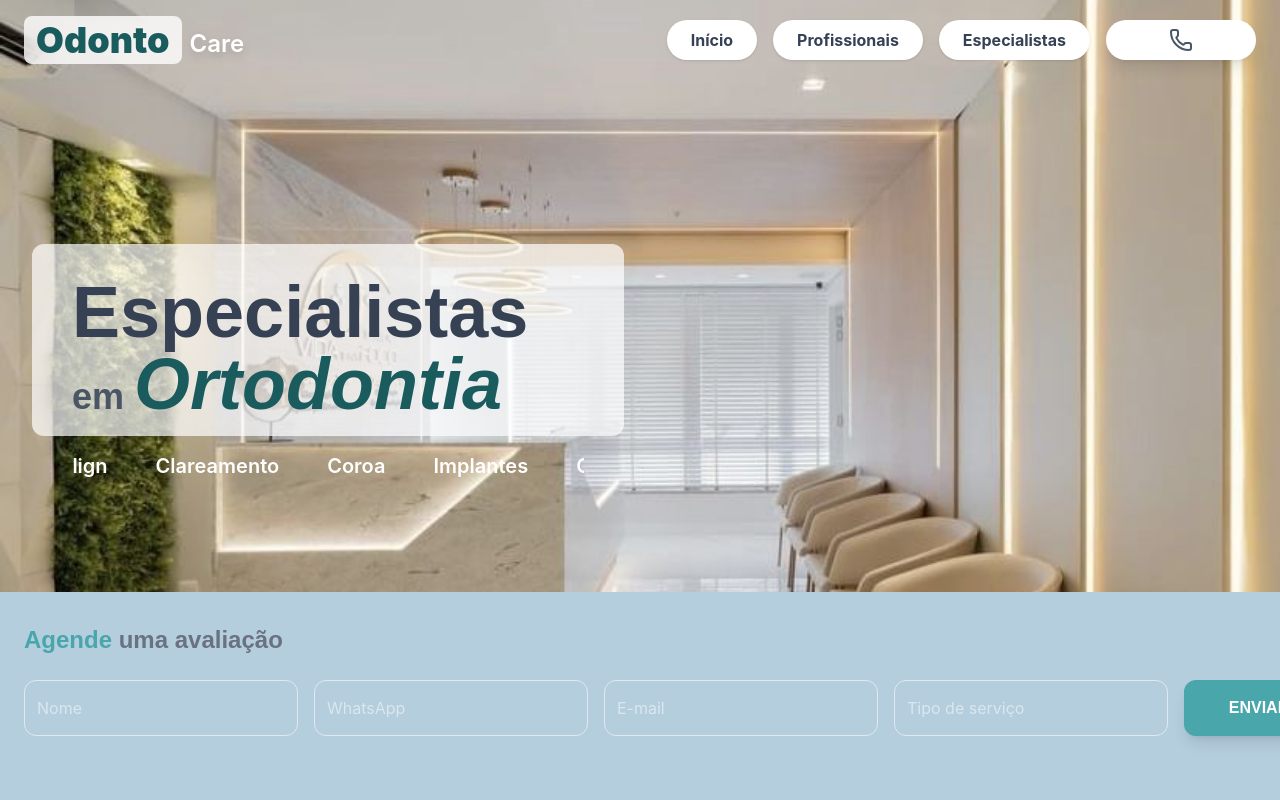
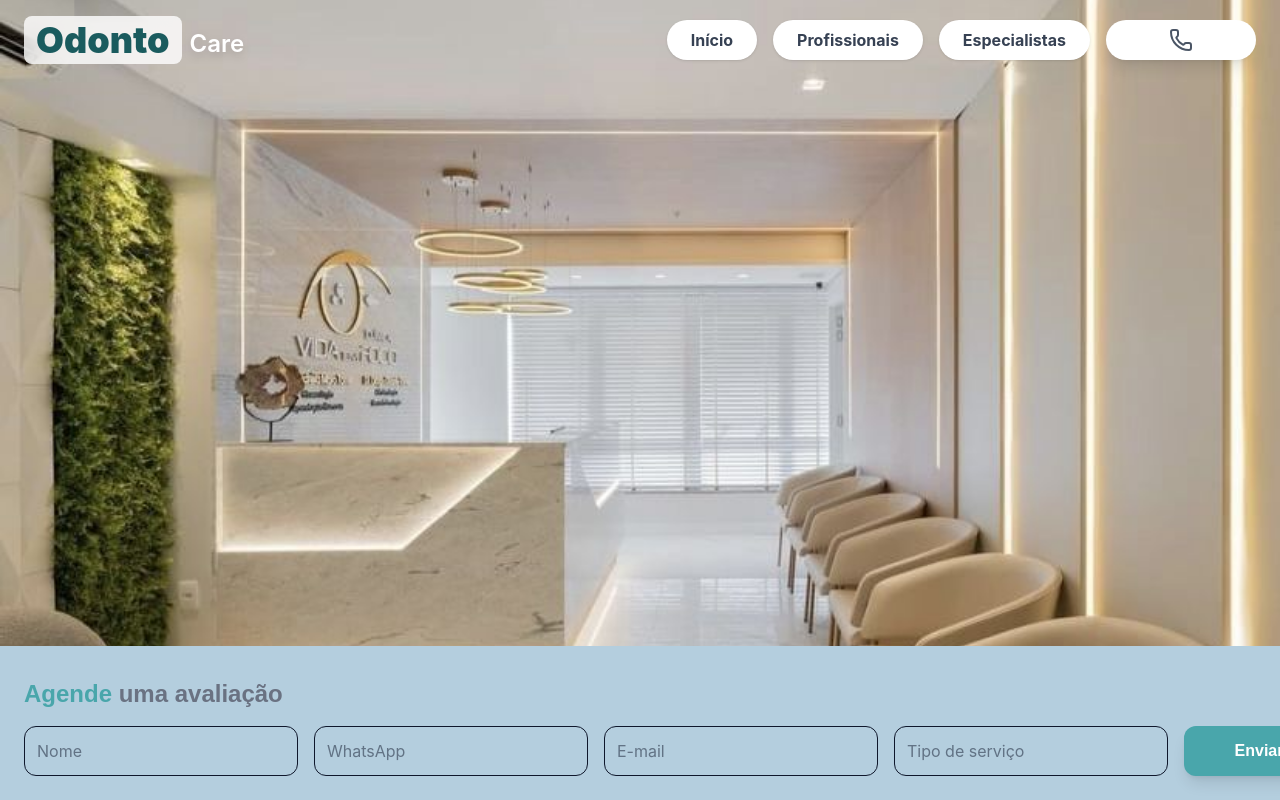
Before and after one commit to Aline12Lima/OralCare, a React (Vite) app: page / in a window 1280 px wide. Shown: the top 800 px of the page. Built offline with nearby package versions, Linux system fonts and the light colour scheme.

Commit message:
atualiza hero

```diff
--- a/src/components/sections/Hero.tsx
+++ b/src/components/sections/Hero.tsx
@@ -1,18 +1,10 @@
+// Hero.tsx (corrigido – removido specialties)
+
 import React, { useState } from "react";
 import { Button } from "../common/Button";
 import heroBg from "../../assets/images/heroBg.jpg";
 
 export const Hero = () => {
-  const specialties = [
-    "Ortodontia",
-    "Invisalign",
-    "Clareamento",
-    "Coroa",
-    "Implantes",
-    "Odontopediatria",
-    "Próteses",
-  ];
-
   const [form, setForm] = useState({
     nome: "",
     telefone: "",
@@ -32,14 +24,14 @@ export const Hero = () => {
 
   const handleSubmit = async (e: React.FormEvent) => {
     e.preventDefault();
+
     setStatus("loading");
     setMsg("");
 
-    const API_URL = import.meta.env.VITE_API_URL; // 👈 AQUI
+    try {
+      const API_URL = import.meta.env.VITE_API_URL;
 
-    try {
       const res = await fetch(`${API_URL}/send`, {
-        // 👈 AQUI
         method: "POST",
         headers: { "Content-Type": "application/json" },
         body: JSON.stringify(form),
@@ -47,142 +39,88 @@ export const Hero = () => {
 
       const data = await res.json();
 
-      if (!res.ok || data.status !== "sucesso") {
-        setStatus("error");
-        setMsg(data?.mensagem || "Não foi possível enviar. Tente novamente.");
-        return;
-      }
+      if (!res.ok) throw new Error(data?.mensagem || "Erro");
 
       setStatus("success");
-      setMsg("Enviado com sucesso! Em breve entraremos em contato.");
+      setMsg("Enviado com sucesso!");
       setForm({ nome: "", telefone: "", email: "", servico: "" });
-    } catch (err) {
-      console.error(err);
+    } catch {
       setStatus("error");
-      setMsg("Erro de conexão com o servidor.");
+      setMsg("Erro ao enviar formulário.");
     }
-    console.log("SUBMIT DISPAROU");
-    console.log("form:", form);
-    console.log("API_URL:", import.meta.env.VITE_API_URL);
   };
 
   return (
     <section id="home" className="w-full">
       <div className="relative min-h-[103vh] w-full -mt-24 overflow-hidden">
-        {/* BACKGROUND DE VÍDEO */}
         <div className="absolute inset-0 z-0 -translate-y-28">
           <img src={heroBg} className="w-full h-full object-cover object-top" />
         </div>
 
-        {/* CONTEÚDO SUPERIOR */}
-        <div className="absolute top-65 py-8 px-10 left-8 h-[24vh] rounded-xl rounded-br-xl lg:left-8 z-20 bg-white/70">
-          <h1 className="text-gray-700   text-6xl lg:text-8xl xl:text-7xl font-black mb-8">
-            Especialistas <br></br>
-            <span className="text-4xl text-gray-600"> em </span>{" "}
-            <span className="italic text-primary  ">Ortodontia</span>
-          </h1>
-
-          <div className="overflow-hidden w-full max-w-lg">
-            <div className="flex animate-scroll gap-12 whitespace-nowrap">
-              {specialties.concat(specialties).map((spec, index) => (
-                <span
-                  key={index}
-                  className="text-white font-semibold text-lg lg:text-xl"
-                >
-                  {spec}
-                </span>
-              ))}
-            </div>
-          </div>
-        </div>
-
-        {/* FAIXA DE AGENDAMENTO */}
-        <div className="absolute bottom-0  w-full bg-cleam py-18 lg:py-8 z-20">
-          <div className="max-w-7xl mx-auto px-6 flex flex-col gap-6">
-            <h2 className="text-gray-500 font-display text-2xl ">
-              <span className="text-secondary"> Agende </span> uma avaliação
+        <div className="absolute bottom-0 w-full bg-cleam py-8 z-20">
+          <div className="max-w-7xl mx-auto px-6">
+            <h2 className="text-gray-500 text-2xl mb-4">
+              <span className="text-secondary">Agende</span> uma avaliação
             </h2>
 
-            {/* FORMULÁRIO */}
             <form
               onSubmit={handleSubmit}
-              className="flex flex-wrap w-full lg:flex-nowrap gap-2 lg:gap-4 mb-10 "
+              className="flex flex-wrap lg:flex-nowrap gap-4"
             >
               <input
                 name="nome"
                 value={form.nome}
                 onChange={handleChange}
-                type="text"
                 placeholder="Nome"
-                className="flex-1 p-3 rounded-xl  border border-gray-200 outline-none focus:border-secondary text-white"
                 required
+                className="flex-1 p-3 rounded-xl border"
               />
               <input
                 name="telefone"
                 value={form.telefone}
                 onChange={handleChange}
-                type="tel"
                 placeholder="WhatsApp"
-                className="flex-1 p-3 rounded-xl  border border-slate-200 outline-none focus:border-secondary text-white"
                 required
+                className="flex-1 p-3 rounded-xl border"
               />
               <input
                 name="email"
+                type="email"
                 value={form.email}
                 onChange={handleChange}
-                type="email"
                 placeholder="E-mail"
-                className="flex-1 p-3 rounded-xl  border border-slate-200 outline-none focus:border-secondary text-white"
                 required
+                className="flex-1 p-3 rounded-xl border"
               />
               <input
                 name="servico"
                 value={form.servico}
                 onChange={handleChange}
-                type="text"
                 placeholder="Tipo de serviço"
-                className="flex-1 p-3 rounded-xl  border border-slate-200 outline-none focus:border-secondary text-white"
                 required
+                className="flex-1 p-3 rounded-xl border"
               />
+
               <Button
                 type="submit"
-                disabled={status === "loading" || status === "success"}
-                className="w-sm !py-4 rounded-xl  uppercase font-black bg-secondary text-white hover:bg-secondary/90 transition-all disabled:opacity-60"
+                disabled={status === "loading"}
+                className="px-8 py-3 rounded-xl bg-secondary text-white font-bold"
               >
-                {status === "loading"
-                  ? "Enviando..."
-                  : status === "success"
-                    ? "Enviado com sucesso!"
-                    : "Enviar"}
+                {status === "loading" ? "Enviando..." : "Enviar"}
               </Button>
             </form>
 
-            {/* FEEDBACK */}
-            {status !== "idle" && (
-              <p className="text-sm">
-                {status === "success" ? (
-                  <span className="text-green-700">{msg}</span>
-                ) : status === "error" ? (
-                  <span className="text-red-700">{msg}</span>
-                ) : null}
+            {msg && (
+              <p
+                className={`mt-3 text-sm ${
+                  status === "success" ? "text-green-700" : "text-red-700"
+                }`}
+              >
+                {msg}
               </p>
             )}
           </div>
         </div>
-
-        {/* ANIMAÇÃO DO CARROSSEL */}
-        <style>
-          {`
-            @keyframes scroll {
-              0% { transform: translateX(0); }
-              100% { transform: translateX(-50%); }
-            }
-            .animate-scroll {
-              display: inline-flex;
-              animation: scroll 20s linear infinite;
-            }
-          `}
-        </style>
       </div>
     </section>
   );
```
